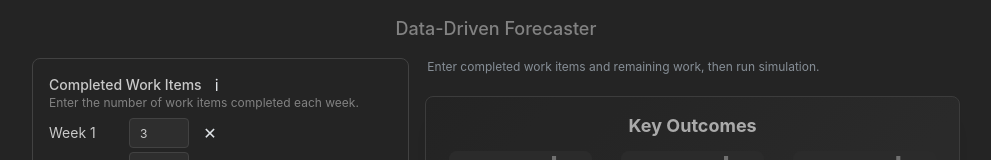
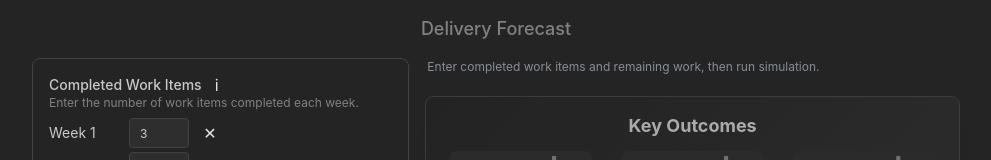
Before and after one commit to ZakLaughton/monte-carlo-forecaster, a React (Vite) app: page / in a window 1280 px wide. Shown: the top 160 px of the page, without its empty margins (144-1135 px from the left). Built offline with nearby package versions, Linux system fonts and the light colour scheme.

Commit message:
fix: update title from "Data-Driven Forecaster" to "Delivery Forecast"

```diff
--- a/src/App.tsx
+++ b/src/App.tsx
@@ -64,7 +64,7 @@ function App() {
     <Container size={960} py="md">
       <Stack gap="md">
         <Title order={4} ta="center" fw={500} c="dimmed">
-          Data-Driven Forecaster
+          Delivery Forecast
         </Title>
         <Grid gutter="md" align="flex-start">
           <Grid.Col span={{ base: 12, md: 5 }}>
```
